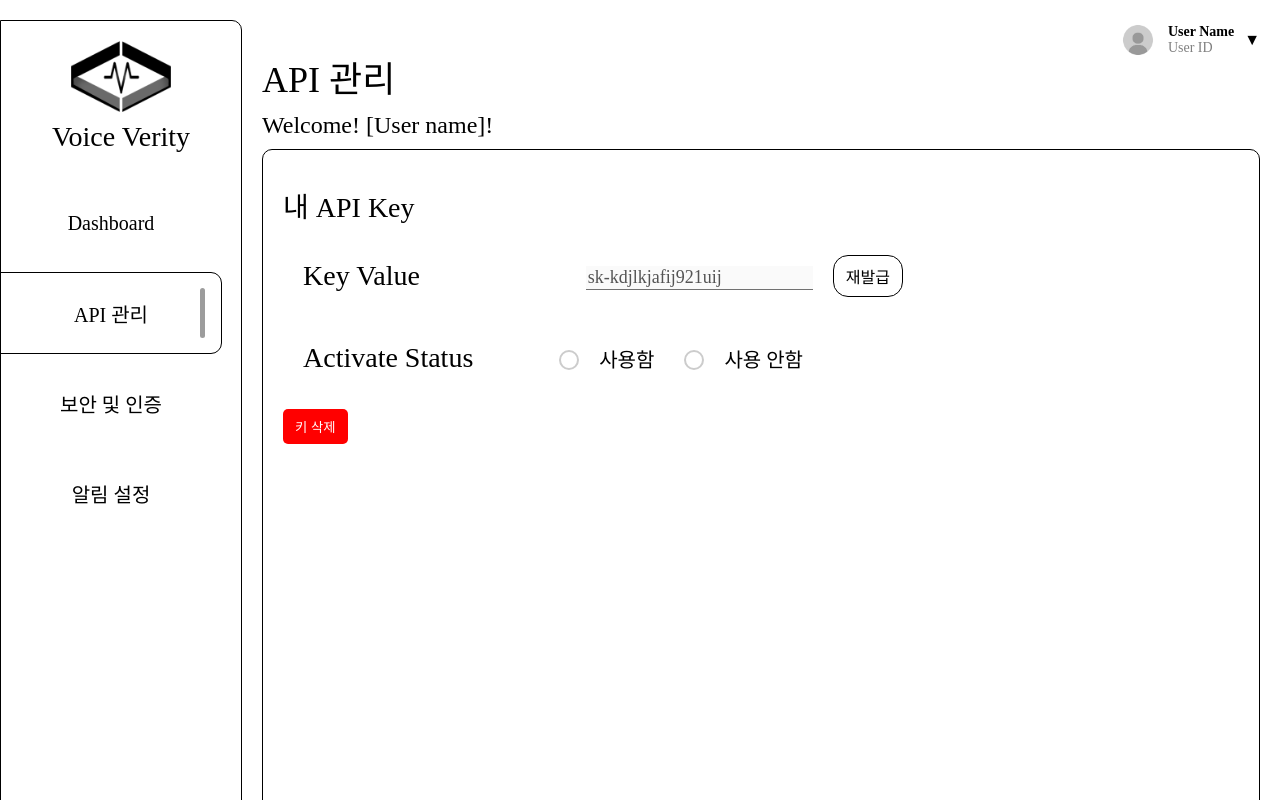
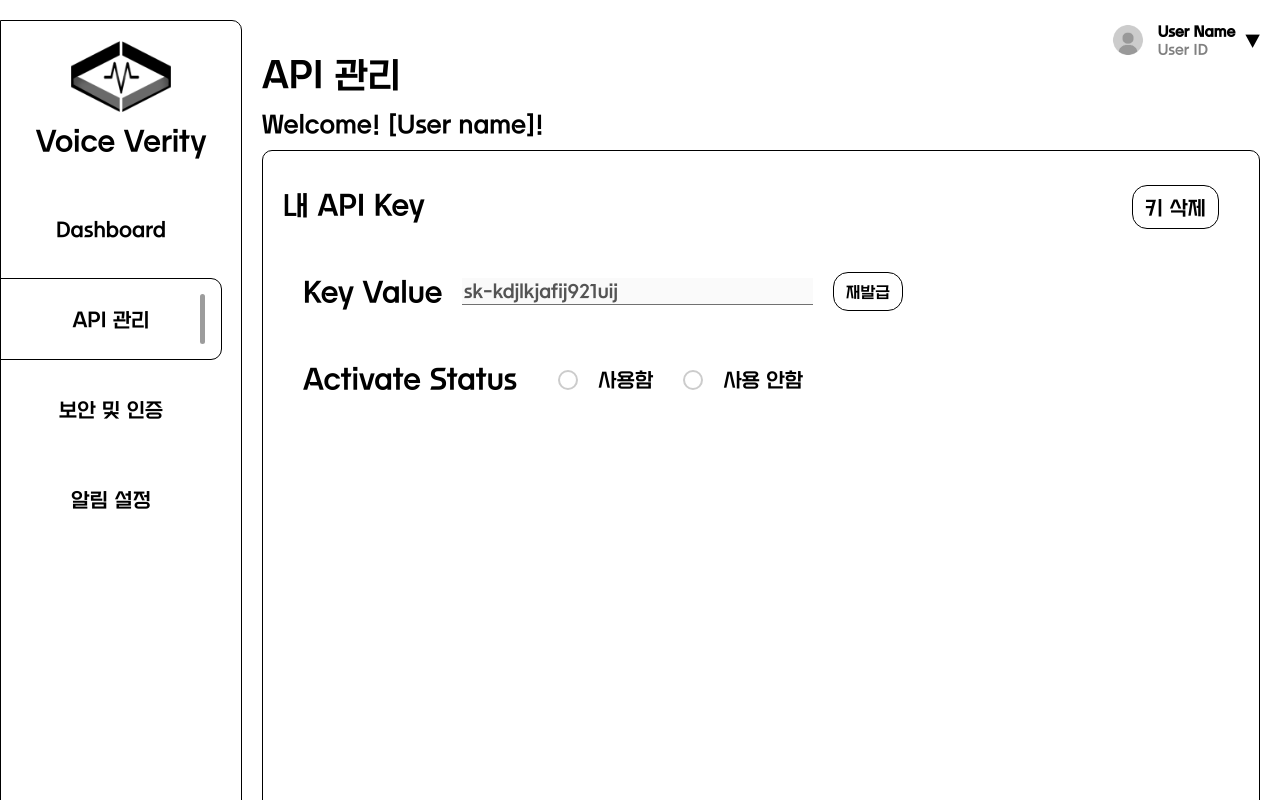
Before and after one commit to kyudori/KT_AIVLE_School_Big_Project, a Next.js app in the folder frontend/: page /api-management in a window 1280 px wide. Both pictures are taken after a click on the item "API 관리". Shown: the top 800 px of the page. Built offline with nearby package versions, Linux system fonts and the light colour scheme.

Commit message:
api대시보드

```diff
--- a/frontend/pages/api-management.js
+++ b/frontend/pages/api-management.js
@@ -89,7 +89,11 @@ const ApiManagement = () => {
         return (
           <div className={styles.content}>
             <div className={styles.apiCard}>
+              <div className={styles.keydlete}>
                 <h3>내 API Key</h3>
+                <button className={styles.deleteButton}>키 삭제</button>
+              </div>
+              <div>
                 <div className={styles.keySection}>
                   <h3>Key Value</h3>
                   <div>
@@ -114,7 +118,7 @@ const ApiManagement = () => {
                     사용 안함
                   </div>
                 </div>
-              <button className={styles.deleteButton}>키 삭제</button>
+              </div>
             </div>
           </div>
         );
--- a/frontend/styles/Apimanagement.module.css
+++ b/frontend/styles/Apimanagement.module.css
@@ -1,9 +1,14 @@
+@font-face {
+  font-family: fontA;
+  src: local("Y 너만을 비춤체"),
+  url(Y너만을비춤체.ttf);
+}
+
 .container {
   font-family: fontA;
   display: flex;
   flex-direction: column;
   min-height: 100vh;
-
   min-width: 90vw;
   width: 100%;
   position: absolute;
@@ -261,6 +266,13 @@
   margin-top: 0;
 }
 
+.keydlete {
+  display: flex;
+  flex-direction: row;
+  align-items: baseline;
+  justify-content: space-between;
+}
+
 .keySection {
   margin: 20px;
   display: flex;
@@ -320,11 +332,13 @@
 
 
 .deleteButton {
+  font-family: fontA;
+  font-size: 20px;
+  margin-right: 20px;
   padding: 8px 12px;
-  background-color: red;
-  color: white;
-  border: none;
-  border-radius: 5px;
+  background: none;
+  border: solid 1px;
+  border-radius: 15px;
   cursor: pointer;
 }
 
```
Lines whose indentation alone changed are shown as unchanged.
